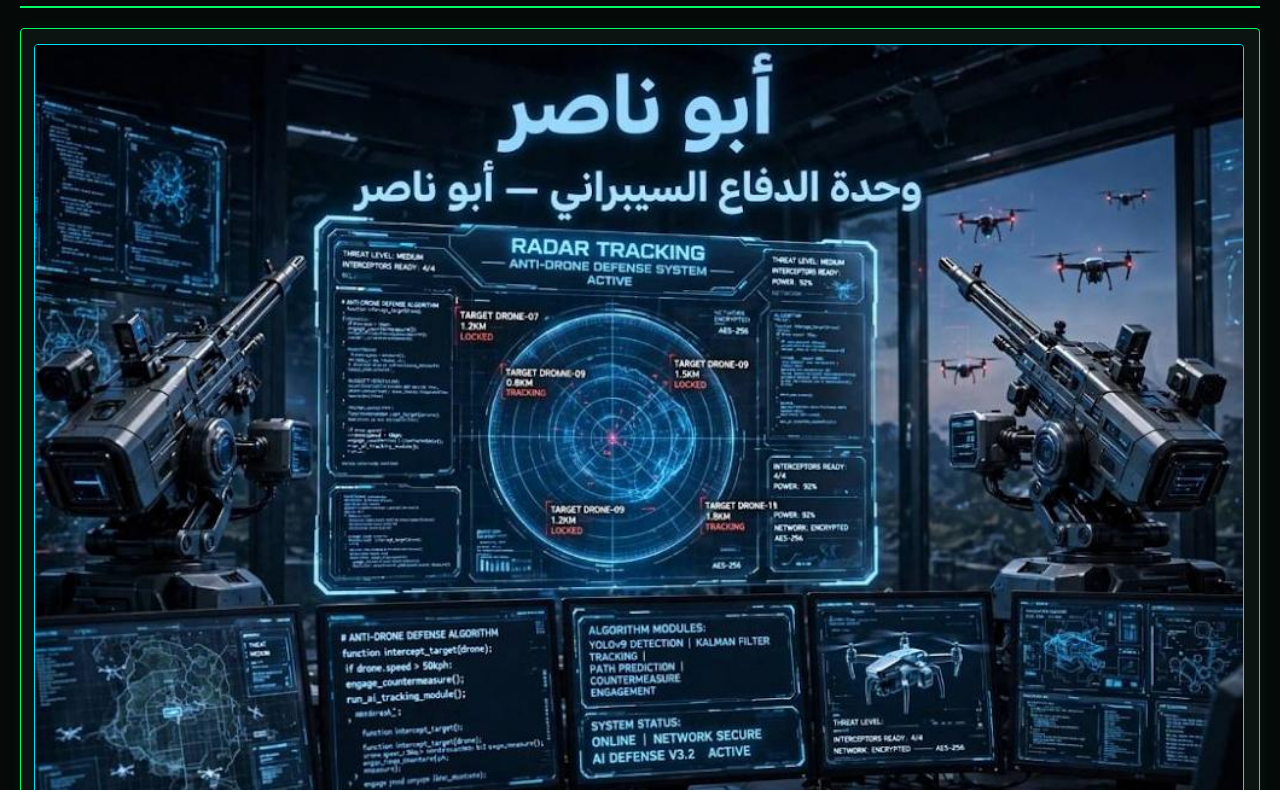
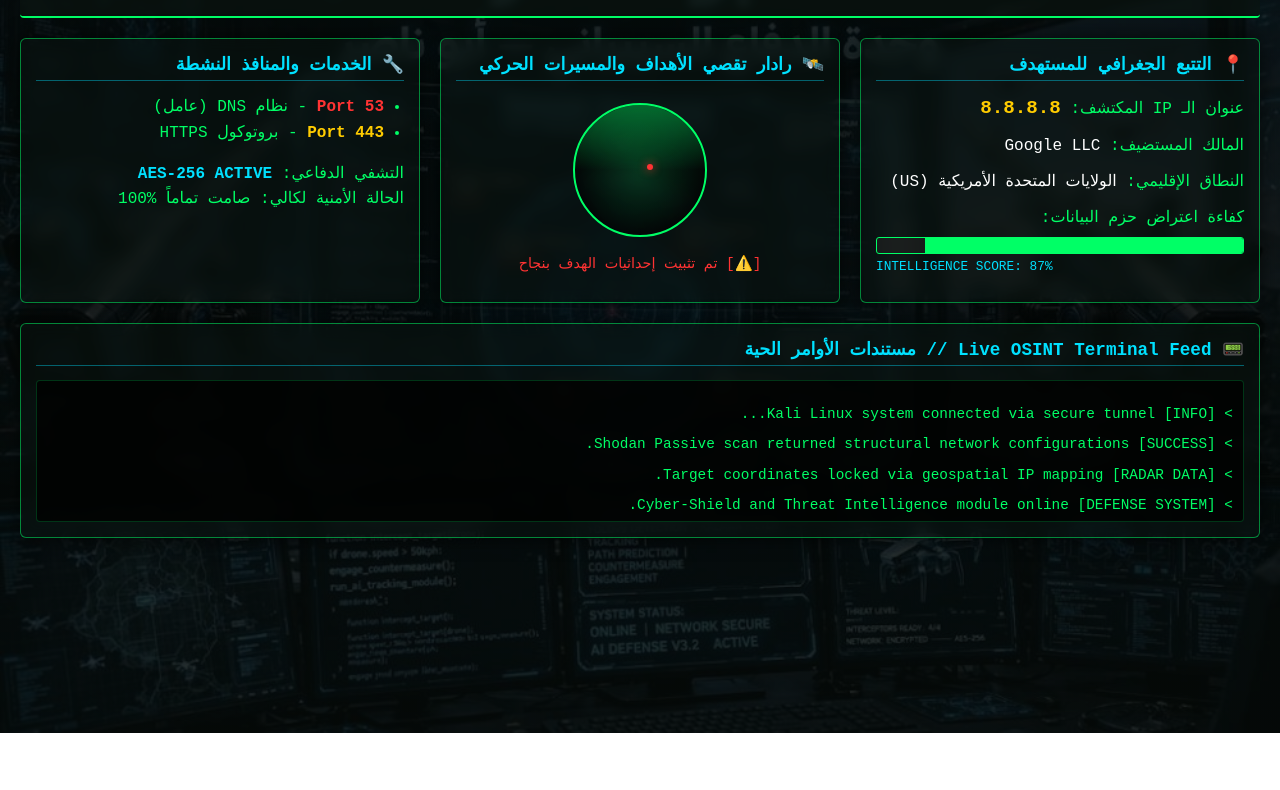
Before and after one commit to nayler20689/tactical-dashboard, a plain HTML site: page index.html in a window 1280 px wide. Shown: the part 107-897 px from the top of the page. After the commit the page ends 840 px from the top, so only its background shows below. Drawn offline with Linux system fonts and the light colour scheme.

Commit message:
Refactor index.html for enhanced design and functionality
Updated the HTML structure and styles for improved layout and aesthetics.

```diff
--- a/index.html
+++ b/index.html
@@ -6,11 +6,13 @@
     <title>🛡️ وحدة الدفاع السيبراني التكتيكي - أبو ناصر</title>
     <style>
         body {
-            background-color: #050a08;
+            background: linear-gradient(rgba(5, 10, 8, 0.85), rgba(5, 10, 8, 0.85)), url('abunasser.png') no-repeat center center fixed;
+            background-size: cover;
             color: #00ff66;
             font-family: 'Courier New', Courier, monospace;
             padding: 20px;
             margin: 0;
+            min-height: 100vh;
         }
         .header {
             border-bottom: 2px solid #00ff66;
@@ -19,6 +21,10 @@
             display: flex;
             justify-content: space-between;
             align-items: center;
+            background: rgba(11, 20, 16, 0.6);
+            backdrop-filter: blur(5px);
+            padding: 10px 20px;
+            border-radius: 4px;
         }
         .status {
             color: #ff3333;
@@ -36,22 +42,21 @@
             gap: 20px;
         }
         .card {
-            border: 1px solid #00ff66;
-            background-color: #0b1410;
+            border: 1px solid rgba(0, 255, 102, 0.5);
+            background: rgba(11, 20, 16, 0.45);
+            backdrop-filter: blur(8px);
+            -webkit-backdrop-filter: blur(8px);
             padding: 15px;
-            border-radius: 4px;
-            box-shadow: 0 0 15px rgba(0, 255, 102, 0.05);
+            border-radius: 6px;
+            box-shadow: 0 0 20px rgba(0, 0, 0, 0.7);
         }
         .full-width {
             grid-column: span 3;
         }
-        .span-2 {
-            grid-column: span 2;
-        }
         h2 {
             margin-top: 0;
             color: #00e1ff;
-            border-bottom: 1px solid #00e1ff;
+            border-bottom: 1px solid rgba(0, 225, 255, 0.4);
             padding-bottom: 5px;
             font-size: 1.1em;
         }
@@ -61,28 +66,28 @@
             font-weight: bold;
         }
         .terminal {
-            background-color: #000;
+            background-color: rgba(0, 0, 0, 0.75);
             color: #00ff66;
             padding: 10px;
             border-radius: 4px;
             font-size: 0.9em;
             overflow-y: auto;
             max-height: 120px;
+            border: 1px solid rgba(0, 255, 102, 0.2);
         }
-        /* تصميم الرادار المتحرك سينمائياً */
         .radar-container {
             display: flex;
             justify-content: center;
             align-items: center;
-            height: 180px;
+            height: 150px;
         }
         .radar {
-            width: 150px;
-            height: 150px;
+            width: 130px;
+            height: 130px;
             border: 2px solid #00ff66;
             border-radius: 50%;
             position: relative;
-            background: radial-gradient(circle, rgba(0,255,102,0.1) 0%, rgba(0,0,0,1) 70%);
+            background: radial-gradient(circle, rgba(0,255,102,0.15) 0%, rgba(0,0,0,0.6) 70%);
             overflow: hidden;
         }
         .radar::before {
@@ -105,17 +110,16 @@
             height: 6px;
             background-color: #ff3333;
             border-radius: 50%;
-            top: 40%; left: 60%;
+            top: 45%; left: 55%;
             box-shadow: 0 0 10px #ff3333;
             animation: dot-blink 1s infinite alternate;
         }
         @keyframes dot-blink { from { opacity: 0.2; } to { opacity: 1; } }
 
-        /* تصميم شريط تقدم كفاءة البيانات المكتشفة */
         .progress-bar {
-            background-color: #222;
+            background-color: rgba(34, 34, 34, 0.6);
             border: 1px solid #00ff66;
-            height: 20px;
+            height: 15px;
             border-radius: 3px;
             overflow: hidden;
             margin-top: 10px;
@@ -127,14 +131,6 @@
             animation: loadProgress 3s ease-in-out;
         }
         @keyframes loadProgress { from { width: 0%; } to { width: 87%; } }
-
-        .main-banner {
-            width: 100%;
-            height: auto;
-            border: 1px solid #00e1ff;
-            border-radius: 4px;
-            margin-bottom: 15px;
-        }
     </style>
 </head>
 <body>
@@ -144,13 +140,8 @@
         <div class="status">● SATELLITE LINK ACTIVE</div>
     </div>
 
-    <!-- عرض الصورة القيادية الاحترافية الخاصة بأبو ناصر في المنتصف -->
-    <div class="card full-width" style="text-align: center;">
-        <img src="abunasser.png" alt="وحدة الدفاع السيبراني - أبو ناصر" class="main-banner">
-    </div>
-
     <div class="grid">
-        <!-- 1. معلومات المستهدف -->
+        <!-- 1. التتبع الجغرافي للمستهدف -->
         <div class="card">
             <h2>📍 التتبع الجغرافي للمستهدف</h2>
             <p>عنوان الـ IP المكتشف: <span class="ip-highlight">8.8.8.8</span></p>
@@ -160,7 +151,7 @@
             <div class="progress-bar">
                 <div class="progress-fill"></div>
             </div>
-            <p style="font-size:0.8em; text-align:left; color:#00e1ff;">INTELLIGENCE SCORE: 87%</p>
+            <p style="font-size:0.8em; text-align:left; color:#00e1ff; margin-top: 5px;">INTELLIGENCE SCORE: 87%</p>
         </div>
 
         <!-- 2. رادار التقصي الحي المطور -->
@@ -171,18 +162,18 @@
                     <div class="radar-dot"></div>
                 </div>
             </div>
-            <p style="text-align: center; font-size: 0.9em; margin: 0; color:#ff3333;">[⚠️] تم رصد وتثبيت إحداثيات الهدف بنجاح</p>
+            <p style="text-align: center; font-size: 0.9em; margin-top: 10px; color:#ff3333;">[⚠️] تم تثبيت إحداثيات الهدف بنجاح</p>
         </div>
 
-        <!-- 3. المنافذ المفتوحة -->
+        <!-- 3. الخدمات والمنافذ النشطة -->
         <div class="card">
             <h2>🔧 الخدمات والمنافذ النشطة</h2>
-            <ul style="padding-right: 20px; line-height: 1.6;">
-                <li><b style="color: #ff3333;">Port 53</b> - نظام DNS (مفتوح وعامل)</li>
-                <li><b style="color: #ffcc00;">Port 443</b> - بروتوكول HTTPS (مشفر)</li>
+            <ul style="padding-right: 20px; line-height: 1.6; margin-top: 10px;">
+                <li><b style="color: #ff3333;">Port 53</b> - نظام DNS (عامل)</li>
+                <li><b style="color: #ffcc00;">Port 443</b> - بروتوكول HTTPS</li>
             </ul>
-            <p>نظام التشفير الدفاعي: <span style="color: #00e1ff; font-weight: bold;">AES-256 ACTIVE</span></p>
-            <p>حالة التخفي واستطلاع كالي: <span style="color: #00ff66;">صامت ومحمي 100%</span></p>
+            <p style="margin-bottom: 5px;">التشفي الدفاعي: <span style="color: #00e1ff; font-weight: bold;">AES-256 ACTIVE</span></p>
+            <p style="margin-top: 0;">الحالة الأمنية لكالي: <span style="color: #00ff66;">صامت تماماً %100</span></p>
         </div>
 
         <!-- 4. تلميم الأوامر والبيانات القادمة من كالي -->
```
